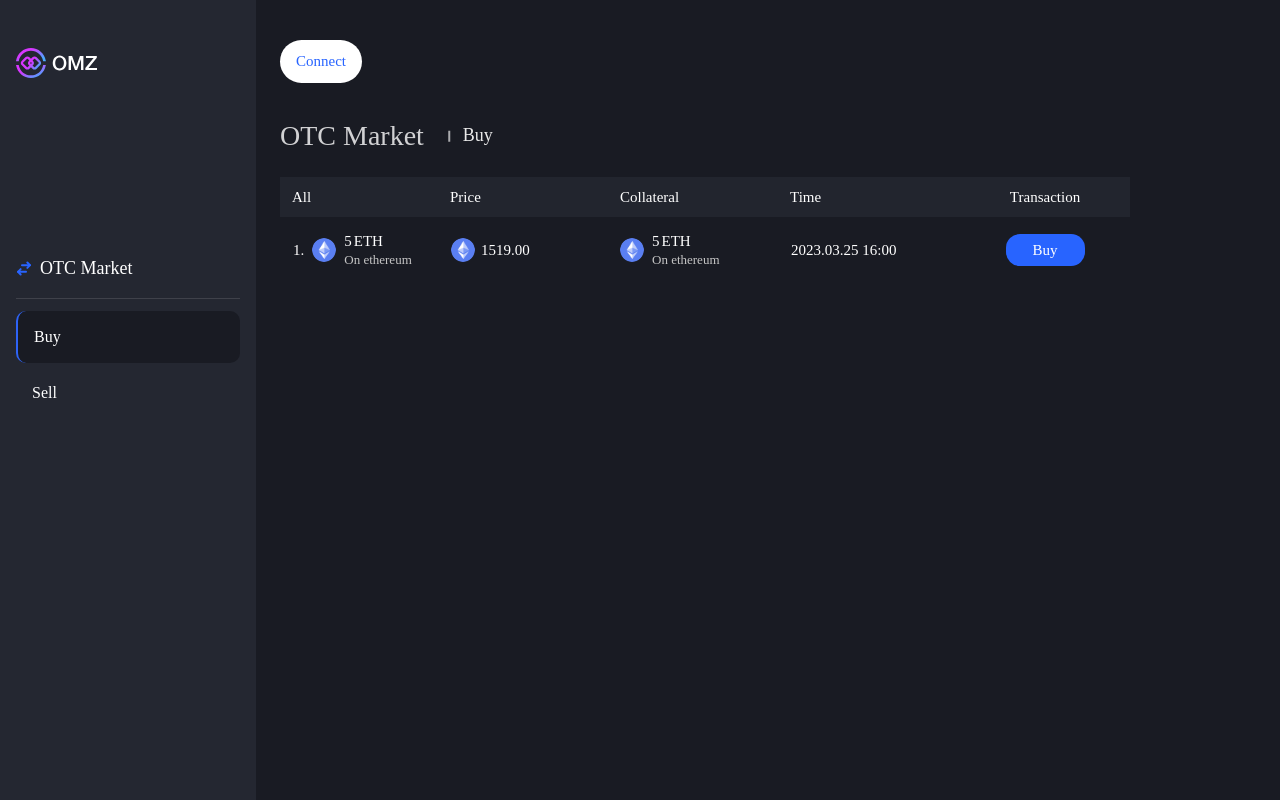
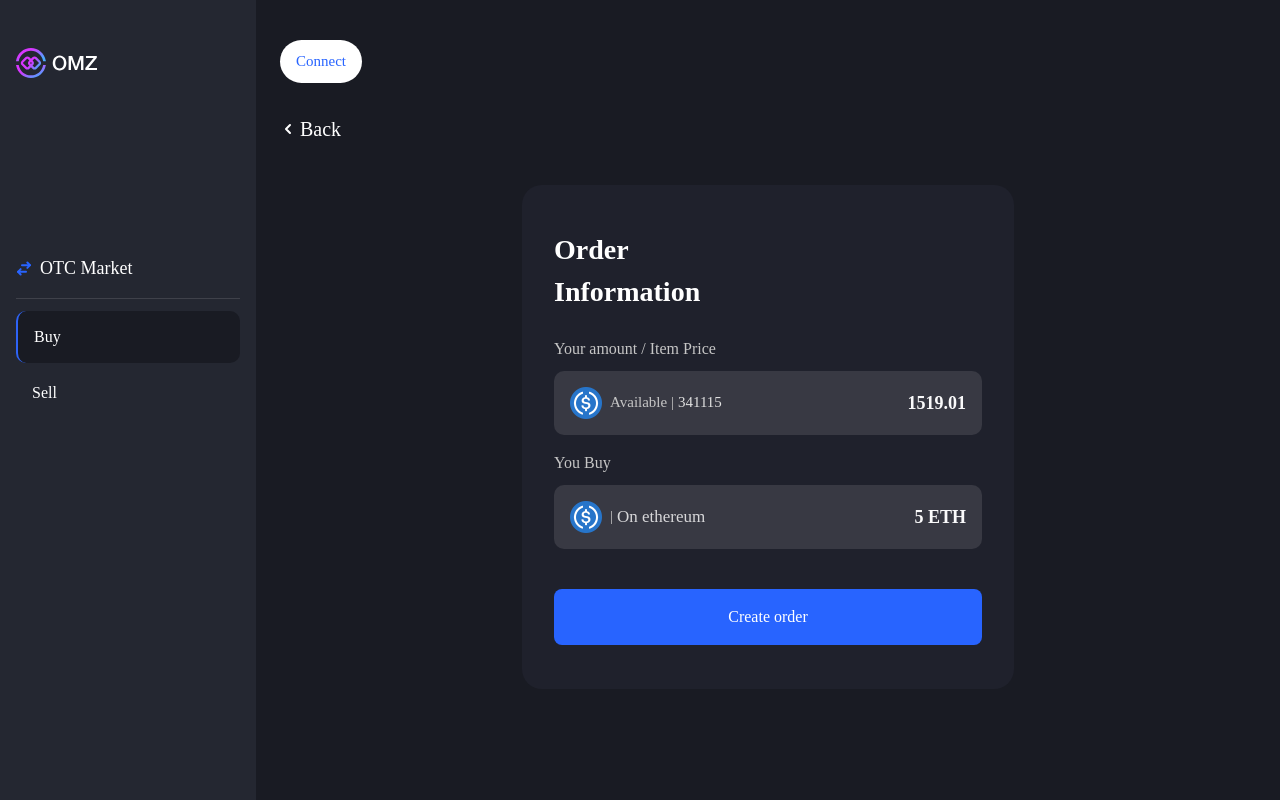
Before and after one commit to yoo-see/injective-otc, a Next.js app in the folder apps/frontend/: page /buy in a window 1280 px wide. Both pictures are taken after a click on the button "Buy". Built offline with nearby package versions, Linux system fonts and the light colour scheme.

Commit message:
update buy flow

```diff
--- a/apps/frontend/components/buy/BuyList.tsx
+++ b/apps/frontend/components/buy/BuyList.tsx
@@ -1,7 +1,21 @@
 import EtherIcon from "public/svg/ether-icon.svg";
 import { twMerge } from "tailwind-merge";
 
-const BuyList = () => {
+interface Props {
+  setIsSelected: (isSelected: boolean) => void;
+  setChain: (chain: string) => void;
+  setToken: (token: string) => void;
+  setCount: (price: number) => void;
+  setPrice: (price: number) => void;
+}
+
+const BuyList: React.FC<Props> = ({
+  setIsSelected,
+  setChain,
+  setToken,
+  setCount,
+  setPrice,
+}) => {
   const h1MergedClassName = twMerge(
     "Poppins w-[165px] h-[42px] not-italic font-medium text-[28px] leading-[42px] text-white opacity-80",
   );
@@ -9,10 +23,26 @@ const BuyList = () => {
     "Poppins w-[33px] h-[27px] not-italic font-normal text-lg leading-[27px] text-[#EAEAEA]",
   );
 
+  const onClickBuy = () => {
+    setChain("On ethereum");
+    setToken("ETH");
+    setCount(5);
+    setPrice(1519.01);
+    setIsSelected(true);
+  };
+
   const handleCreateTr = (ele: string) => {
+    const onClickBuy = () => {
+      setChain("On ethereum");
+      setToken("ETH");
+      setCount(5);
+      setPrice(1519.01);
+      setIsSelected(true);
+    };
+
     const tr = (
-      <tr className="h-[66px] w-full">
-        <td className="align-middle w-[170px]">
+      <tr className="h-[66px] flex flex-row items-center justify-between w-full">
+        <td className="align-middle w-full flex flex-row items-center">
           <div className="flex items-center gap-2 ml-3 p-0">
             <div>1.</div>
             <EtherIcon />
@@ -21,19 +51,19 @@ const BuyList = () => {
                 <div>5</div>
                 <div>ETH</div>
               </span>
-              <span className="Pretendard font-normal text-[13px] leading-4 text-[#C6C6C6]">
+              <span className="font-normal text-[13px] leading-4 text-[#C6C6C6]">
                 On ethereum
               </span>
             </div>
           </div>
         </td>
-        <td className="w-[170px]">
+        <td className="w-full flex flex-row items-center">
           <div className="flex flex-row items-center gap-1.5 p-0">
             <EtherIcon />
             <span>1519.00</span>
           </div>
         </td>
-        <td className="w-[170px] align-middle gap-2 p-0">
+        <td className="w-full align-middle gap-2 p-0 flex flex-row items-center">
           <div className="flex items-center gap-2 p-0">
             <EtherIcon />
             <div className="flex flex-col items-start gap-0.5 h-9 p-0">
@@ -47,11 +77,14 @@ const BuyList = () => {
             </div>
           </div>
         </td>
-        <td className="w-[170px] mr-3">
+        <td className="w-full mr-3 flex flex-row items-center">
           <span>2023.03.25 16:00</span>
         </td>
-        <td className="w-[170px] align-middle text-center p-0">
-          <button className="bg-omi-blue w-[79px] h-8 rounded-[14px]">
+        <td className="w-full align-middle text-center p-0 flex flex-row items-center">
+          <button
+            className="bg-omi-blue w-[79px] h-8 rounded-[14px]"
+            onClick={onClickBuy}
+          >
             Buy
           </button>
         </td>
@@ -68,22 +101,30 @@ const BuyList = () => {
           <h2 className={h2MergedClassName}>Buy</h2>
         </div>
       </header>
-      <div className="mt-5">
-        <table className="block w-[884px] Pretendard text-[#FFFFFF] font-normal text-[15px] leading-[18px]">
-          <thead className="w-[884px] h-10 Pretendard text-[#FFFFFF]  font-normal text-[15px] leading-[18px] bg-[#22252E]">
-            <tr className="text-left">
-              <th className="pl-3 w-[170px] font-normal p-0">All</th>
-              <th className="w-[170px] font-normal p-0">Price</th>
-              <th className="w-[170px] font-normal p-0">Collateral</th>
-              <th className="w-[170px] font-normal p-0">Time</th>
-              <th className="w-[170px] font-normal text-center p-0">
+      <div className="mt-5 w-full">
+        <table className="block w-full text-[#FFFFFF] font-normal text-[15px] leading-[18px]">
+          <thead className="w-full flex flex-row items-center justify-between h-10 text-[#FFFFFF]  font-normal text-[15px] leading-[18px] bg-[#22252E]">
+            <tr className="flex flex-row justify-between w-full">
+              <th className="pl-3 w-full flex justify-start font-normal p-0">
+                All
+              </th>
+              <th className="w-full flex justify-start font-normal p-0">
+                Price
+              </th>
+              <th className="w-full flex justify-start font-normal p-0">
+                Collateral
+              </th>
+              <th className="w-full flex justify-start font-normal p-0">
+                Time
+              </th>
+              <th className="w-full flex justify-start font-normal text-center p-0">
                 Transaction
               </th>
             </tr>
           </thead>
           <tbody className="block w-full max-h-[594px] font-normal overflow-y-scroll scrollbar-hide">
-            <tr className="h-[66px] w-full">
-              <td className="align-middle w-[170px]">
+            <tr className="h-[66px] flex flex-row items-center justify-between w-full">
+              <td className="align-middle w-full flex flex-row items-center">
                 <div className="flex items-center gap-2 ml-3 p-0">
                   <div>1.</div>
                   <EtherIcon />
@@ -92,19 +133,19 @@ const BuyList = () => {
                       <div>5</div>
                       <div>ETH</div>
                     </span>
-                    <span className="Pretendard font-normal text-[13px] leading-4 text-[#C6C6C6]">
+                    <span className="font-normal text-[13px] leading-4 text-[#C6C6C6]">
                       On ethereum
                     </span>
                   </div>
                 </div>
               </td>
-              <td className="w-[170px]">
+              <td className="w-full flex flex-row items-center">
                 <div className="flex flex-row items-center gap-1.5 p-0">
                   <EtherIcon />
                   <span>1519.00</span>
                 </div>
               </td>
-              <td className="w-[170px] align-middle gap-2 p-0">
+              <td className="w-full align-middle gap-2 p-0 flex flex-row items-center">
                 <div className="flex items-center gap-2 p-0">
                   <EtherIcon />
                   <div className="flex flex-col items-start gap-0.5 h-9 p-0">
@@ -118,11 +159,14 @@ const BuyList = () => {
                   </div>
                 </div>
               </td>
-              <td className="w-[170px] mr-3">
+              <td className="w-full mr-3 flex flex-row items-center">
                 <span>2023.03.25 16:00</span>
               </td>
-              <td className="w-[170px] align-middle text-center p-0">
-                <button className="bg-omi-blue w-[79px] h-8 rounded-[14px]">
+              <td className="w-full align-middle text-center p-0 flex flex-row items-center">
+                <button
+                  className="bg-omi-blue w-[79px] h-8 rounded-[14px]"
+                  onClick={onClickBuy}
+                >
                   Buy
                 </button>
               </td>
--- a/apps/frontend/components/buy/OrderInformation.tsx
+++ b/apps/frontend/components/buy/OrderInformation.tsx
@@ -7,17 +7,21 @@ import { twMerge } from "tailwind-merge";
 interface Props {
   balance: number;
   price: number;
+  count: number;
   token: string;
   chain: string;
   goToBack: () => void;
+  setIsOrdering: (IsOrdering: boolean) => void;
 }
 
 const OrderInformation: React.FC<Props> = ({
   balance,
   price,
+  count,
   token,
   chain,
   goToBack,
+  setIsOrdering,
 }) => {
   const isLowBalance = balance < price;
   const amountBoxClassName = isLowBalance
@@ -33,6 +37,11 @@ const OrderInformation: React.FC<Props> = ({
     "ml-1 font-normal text-[15px]",
     balanceTextClassName,
   );
+
+  const onClickOrdering = () => {
+    if (isLowBalance) return;
+    setIsOrdering(true);
+  };
 
   return (
     <div className="px-6 py-8">
@@ -87,15 +96,21 @@ const OrderInformation: React.FC<Props> = ({
                 />
                 <p className="ml-2 text-grey/4 font-normal text-[15px]">|</p>
                 <p className="ml-1 text-[rgba(255,255,255,0.8)] font-normal text-[17px]">
-                  {token}
+                  {chain}
                 </p>
               </div>
-              <p className="text-grey/1 font-semibold text-lg">{chain}</p>
+              <p className="text-grey/1 font-semibold text-lg">
+                {count} {token}
+              </p>
             </div>
           </div>
 
           <div className="pt-6">
-            <Button text={"Create order"} disabled={isLowBalance} />
+            <Button
+              text={"Create order"}
+              disabled={isLowBalance}
+              onClick={onClickOrdering}
+            />
           </div>
         </div>
       </div>
--- a/apps/frontend/components/common/container/CompletedContainer.tsx
+++ b/apps/frontend/components/common/container/CompletedContainer.tsx
@@ -33,7 +33,11 @@ const CompletedContainer: React.FC<Props> = ({
           </p>
           <p className="font-normal text-base text-grey/2">{description}</p>
           <p className="font-normal text-base text-grey/2">{subDescription}</p>
-          <Button className="mt-[52px]" onClick={goToButton} />
+          <Button
+            className="mt-[52px]"
+            text="Go to Dashboard"
+            onClick={goToButton}
+          />
         </div>
       </div>
     </div>
--- a/apps/frontend/pages/buy.tsx
+++ b/apps/frontend/pages/buy.tsx
@@ -1,31 +1,62 @@
+import { useState } from "react";
+
 import BuyList from "components/buy/BuyList";
-// import OrderInformation from "components/buy/OrderInformation";
-// import CompletedContainer from "components/common/container/CompletedContainer";
+import OrderInformation from "components/buy/OrderInformation";
+import CompletedContainer from "components/common/container/CompletedContainer";
 import { NextPage } from "next";
 
 const BuyPage: NextPage = () => {
-  const goToBack = () => console.log("back");
+  const [isOrdering, setIsOrdering] = useState<boolean>(false);
+  const [isSelected, setIsSelected] = useState<boolean>(false);
+  const [chain, setChain] = useState<string>("");
+  const [token, setToken] = useState<string>("");
+  const [price, setPrice] = useState<number>(0);
+  const [count, setCount] = useState<number>(0);
+
+  const goToBack = () => {
+    setIsSelected(false);
+  };
+
+  const goToOTCMarket = () => {
+    setIsOrdering(false);
+    setIsSelected(false);
+  };
 
   return (
     <div className="h-full">
-      <BuyList />
-      {/* <OrderInformation
-        balance={345}
-        price={1234}
-        token={"On ethereum"}
-        chain={"5ETH"}
-        goToBack={goToBack}
-      /> */}
-      {/* <CompletedContainer
+      {isOrdering ? (
+        <CompletedContainer
           backText={"OTC Market"}
-        goToBack={() => console.log("뒤로가기")}
-        title={"test"}
+          goToBack={goToOTCMarket}
           description={"If the seller transfers the coins to you,"}
           subDescription={
             "you can receive the coins through a push notification message."
           }
           goToButton={() => console.log("go to Dashboard")}
-      /> */}
+        />
+      ) : (
+        <>
+          {isSelected ? (
+            <OrderInformation
+              balance={341115}
+              count={count}
+              price={price}
+              token={token}
+              chain={chain}
+              goToBack={goToBack}
+              setIsOrdering={setIsOrdering}
+            />
+          ) : (
+            <BuyList
+              setIsSelected={setIsSelected}
+              setChain={setChain}
+              setToken={setToken}
+              setCount={setCount}
+              setPrice={setPrice}
+            />
+          )}
+        </>
+      )}
     </div>
   );
 };
```
Lines whose indentation alone changed are shown as unchanged.
